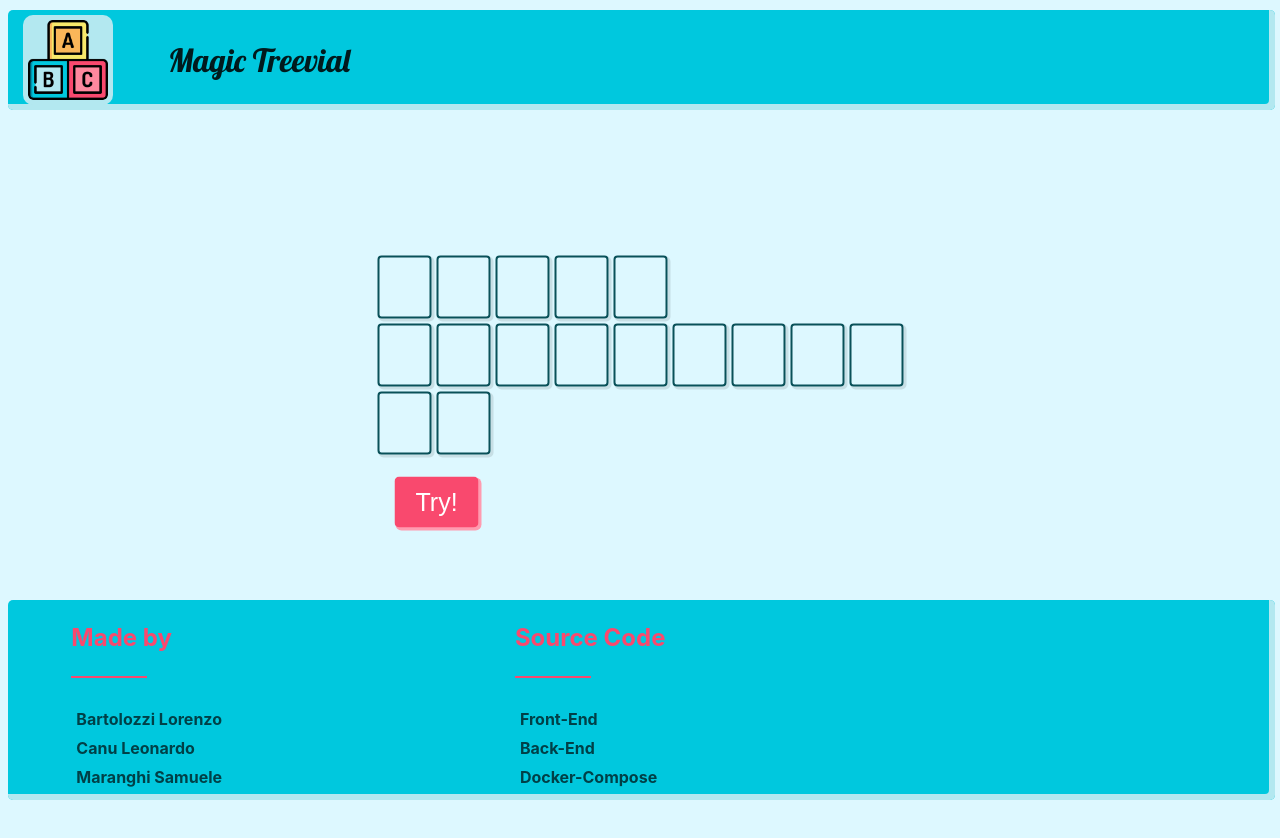
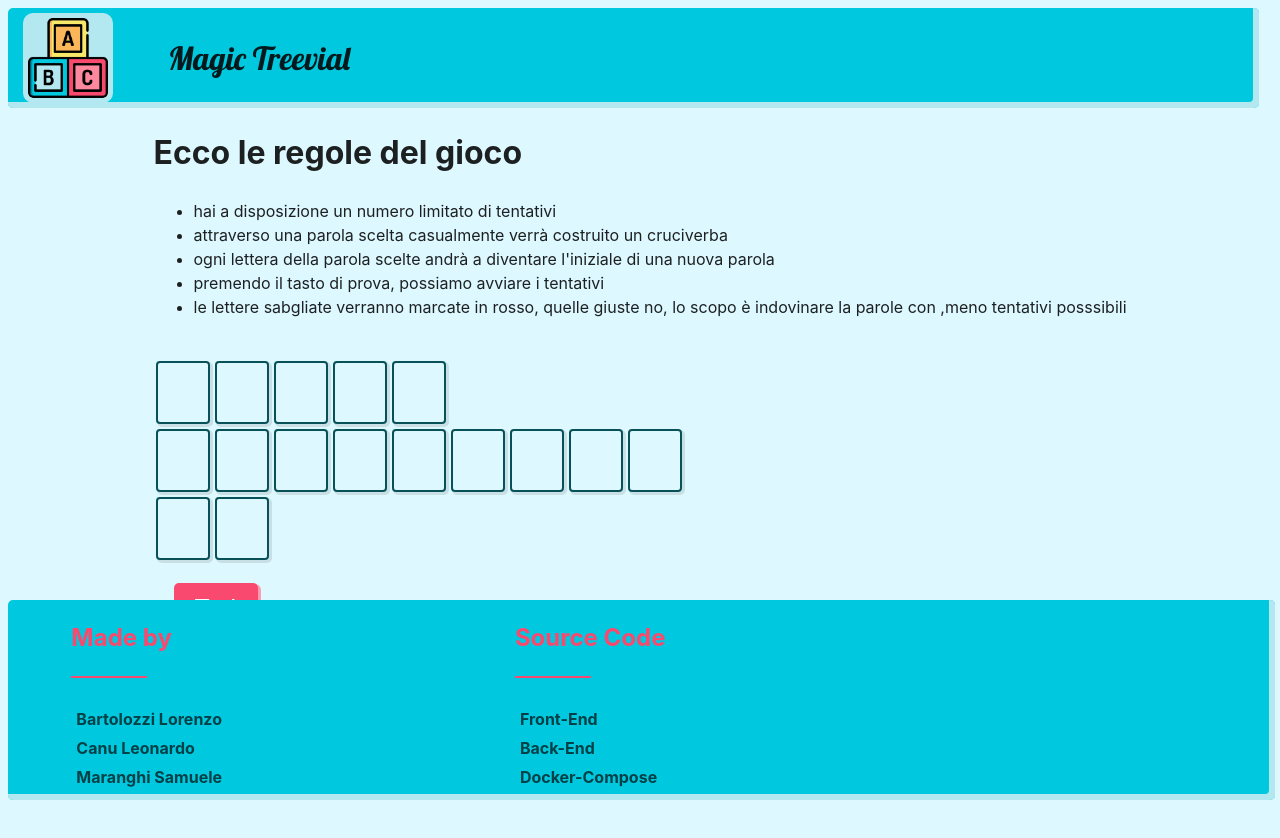
Before and after one commit to Canu-leonardo-principal/MagicTreevial, a React (Vite) app: page / in a window 1280 px wide. Shown: the top 838 px of the page. Before the commit the page ends 800 px from the top, so only its background shows below. Built offline with nearby package versions, Linux system fonts and the light colour scheme.

Commit message:
fixed frontend

```diff
--- a/src/Components/Component.css
+++ b/src/Components/Component.css
@@ -50,15 +50,11 @@
 /*==ALLWORD========================================================================================================*/
 .allWord-Div{
     display: inline-block;
-    position: absolute;
-    left: 50%;
-    top: 50%;
-    transform: translate(-50%, -50%);
+    text-align: left !important;
+    margin-bottom: 200px;
 }
 /*==NAVBAR========================================================================================================*/
 .NavBar-Div{
-    position: absolute;
-    top: 10px;
     height: 100px;
     background-color: #00c8de;
     width: 99%;
@@ -80,9 +76,10 @@
 }
 /*==FOOTER========================================================================================================*/
 .Footer-Div{
-    position: absolute;
-    bottom: 0;
     height: 200px;
+    position: fixed;
+    position: -webkit-sticky;
+    bottom: 0px;
     background-color: #00c8de;
     width: 99%;
     box-shadow: inset -5px -5px 0px 1px #b3e8f0;
--- a/src/Components/Texbox.jsx
+++ b/src/Components/Texbox.jsx
@@ -47,7 +47,7 @@ function Word({ Nletters, onInputChange, wrongInputs, id }) {
     );
 }
 //=============================================================================================================================================
-function Control_Button({ inputValues }) {
+function Control_Button({ inputValues}) {
     const sendTry = () => {
         console.log(inputValues);
     };
@@ -72,8 +72,19 @@ function AllWord({ all, wrongs }) {
 
     };
 
-    return (
+
+    return (<>
+    <center>
         <div className="allWord-Div">
+            <h1> Ecco le regole del gioco </h1>
+        <ul>
+            <li> hai a disposizione un numero limitato di tentativi </li>
+            <li> attraverso una parola scelta casualmente verrà costruito un cruciverba </li>
+            <li> ogni lettera della parola scelte andrà a diventare l'iniziale di una nuova parola </li>
+            <li> premendo il tasto di prova, possiamo avviare i tentativi </li>
+            <li> le lettere sabgliate verranno marcate in rosso, quelle giuste no, lo scopo è indovinare la parole con ,meno tentativi posssibili </li>
+        </ul><br />
+
             {Array.from({ length: numbers.length }, (_, i) => (
                 <Word key={i * 100} id={i * 100} Nletters={numbers[i]}
                     onInputChange={(value) => handleInputChange(i, value)}
@@ -82,6 +93,8 @@ function AllWord({ all, wrongs }) {
             ))}
             <Control_Button words={all} inputValues={inputValues} />
         </div>
+        </center>
+        </>
     );
 }
 //=============================================================================================================================================
```
